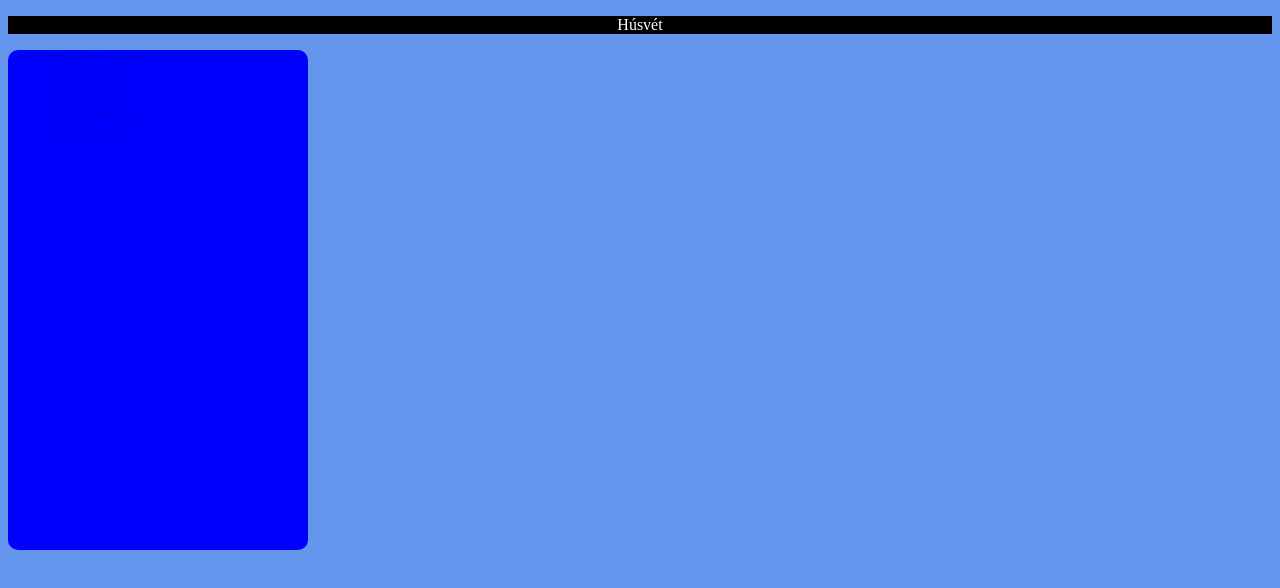
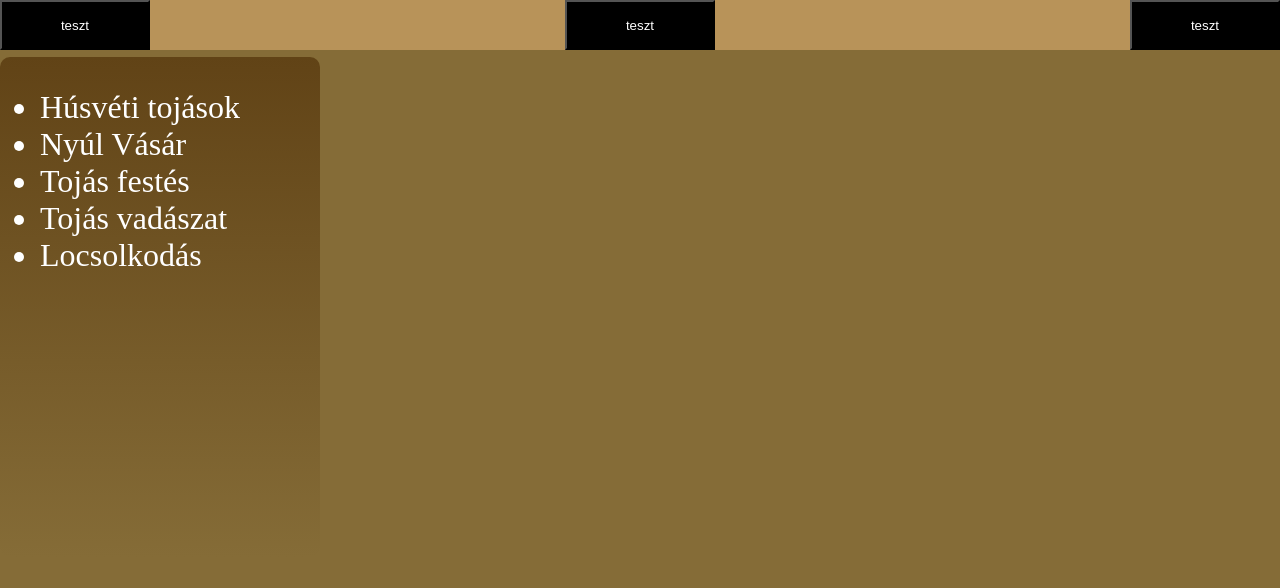
Before and after one commit to Clerktomi/Husvet_html2, a plain HTML site: page index.html in a window 1280 px wide. Drawn offline with Linux system fonts and the light colour scheme.

Commit message:
Meg csináltam csst és egy kis html

```diff
--- a/index.html
+++ b/index.html
@@ -9,7 +9,9 @@
 <body>
     <div id="container">
         <div id="header">
-            <p>Húsvét</p>
+            <button class="button">teszt</button>
+            <button class="button">teszt</button>
+            <button class="button">teszt</button>
         </div>
         <div id="menu">
             <ul>
--- a/style.css
+++ b/style.css
@@ -1,17 +1,59 @@
-body{
-    background-color: cornflowerblue;
+body {
+    padding: 0;
+    margin: 0;
+    background-color: rgb(133, 108, 55);
 }
-#header{
+
+#header {
+    display: flex;
+    justify-content: space-between;
+    padding: 0;
+    margin: 0;
+    width: 100%;
+    height: 50px;
+    background-color: rgb(184, 147, 89);
     color: white;
-    background-color: black;
     text-align: center;
 }
- #header:hover{
-    color: red;
- }
-#menu{
-    width: 300px;
+
+#header p{
+    font-size: 1.5em;
+    text-align: center;
+}
+
+#menu {
+    margin-top: 7px;
+    float: left;
+    width: 25%;
+    background-image: linear-gradient(rgb(97, 67, 22),rgb(133, 108, 55));
+    border-radius: 10px;
     height: 500px;
-    background-color: blue;
-    border-radius: 10px;
+    font-size: 2em;
+    color: white;
+    transition: background-color 2s;
 }
+
+#menu:hover{
+    background-color: rgb(157, 106, 44);
+}
+
+a{
+    text-decoration: none;
+    color: white;
+}
+
+a:hover{
+    color: aqua;
+}
+
+#header{
+    display: flex;
+    justify-content: space-between;
+}
+
+.button{
+    background-color: black;
+    color: white;
+    width: 150px;
+    height: 50px;
+}
```
